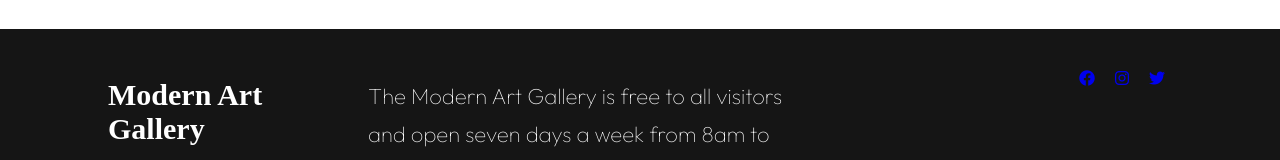
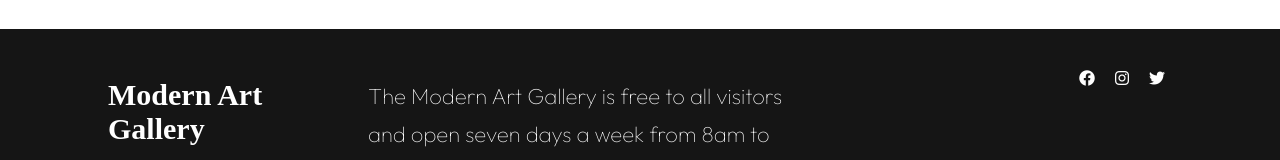
Before and after one commit to EAguayodev/FRM-Art-Gallery-Website, a plain HTML site: page starter-code/index.html in a window 1280 px wide. Shown: the part 2282-2442 px from the top of the page. Drawn offline with Linux system fonts and the light colour scheme.

Commit message:
Update styles.css

```diff
--- a/starter-code/css/styles.css
+++ b/starter-code/css/styles.css
@@ -313,7 +313,7 @@ footer .icons__social {
 }
 
 .social {
-    background-color: var(--almost-black);
+    color: var(--white);
 }
 
 .social:hover {
```
